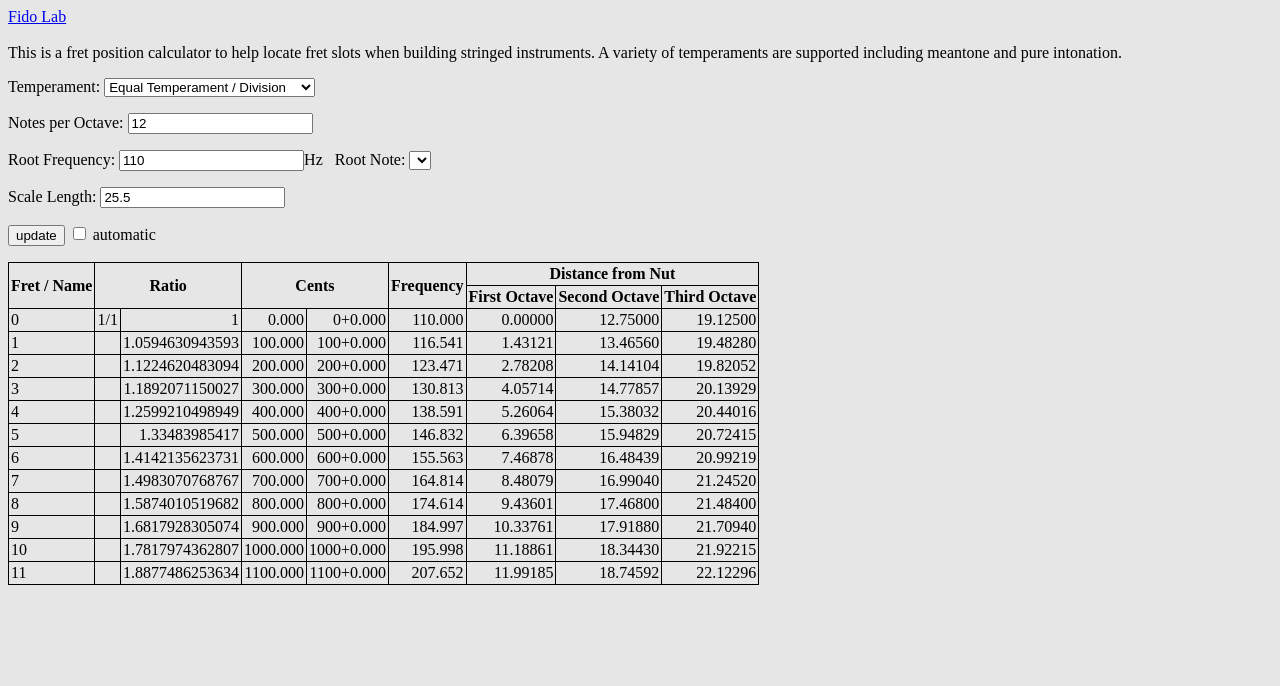
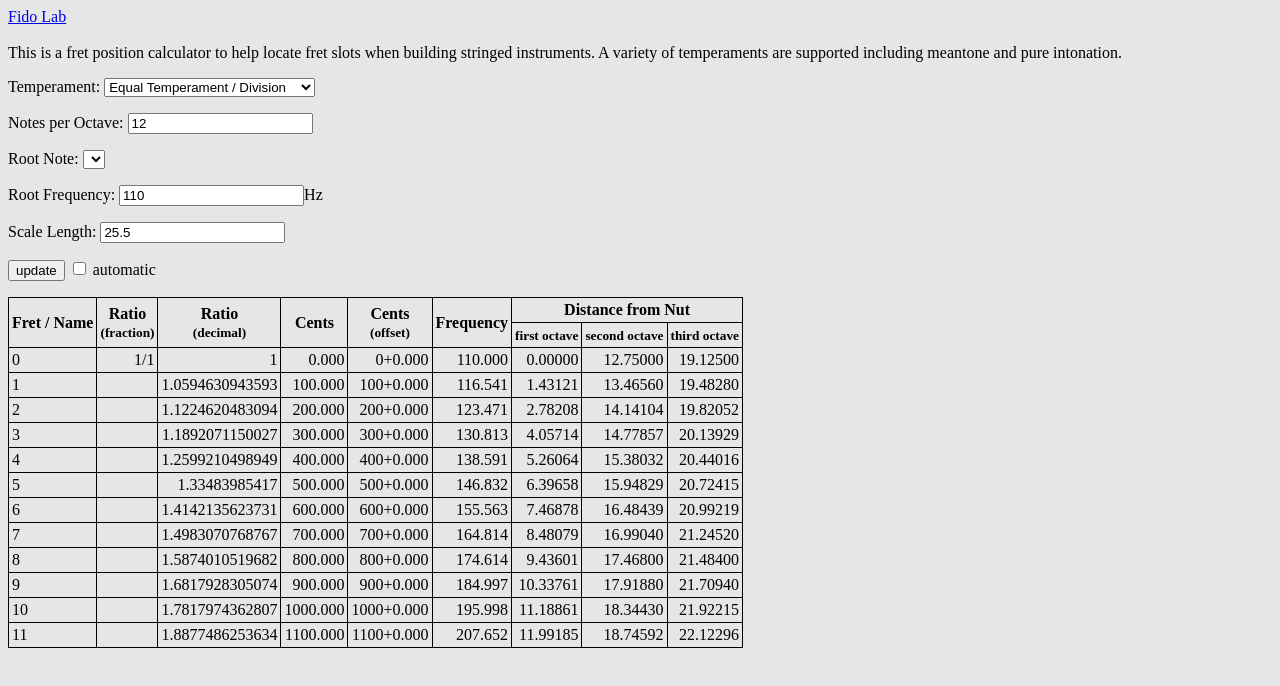
Before and after one commit to martinfido/fidolab, a plain HTML site: page fretcalc/index.html in a window 1280 px wide. Drawn offline with Linux system fonts and the light colour scheme.

Commit message:
improve fretcalc headings

```diff
--- a/fretcalc/index.html
+++ b/fretcalc/index.html
@@ -7,10 +7,9 @@
 <meta name="description" content="A calculator to provide fret position measurements when building stringed instruments" />
 <link rel="SHORTCUT ICON" href="/favicon.ico" />
 <style type="text/css">
-body { background-color:#e6e6e6; }
-table { border-collapse:collapse; }
-table, th, td { border: 1px solid black; }
-th, td { padding: 2px; }
+body { background-color: #e6e6e6; }
+table { border-collapse: collapse; border: 1px solid black; }
+th, td { border: 1px solid black; padding: 3px; }
 td { text-align: right; }
 </style>
 <script type="text/javascript">
@@ -77,19 +76,21 @@ class Note {
     return hundreds + ((offset >= 0) ? '+' : '') + offset.toFixed(3);
   }
 
-  static almostInt(num) {
-    // TODO optimise this
-    // num % 1 then check if close to 0 or close to 1?
-    let fix = num.toFixed(13)
-    let rnd = fix.replace(/\.0+$/, '');
-    //console.log(num + ' -> ' + res);
-    return (fix.length !== rnd.length) ? rnd : null;
+  static approxInt(num) {
+    let mod = num % 1;
+    if ((mod > 0.0000000000001) && (mod < 0.9999999999999)) {
+      return null;
+    }
+    return num.toFixed(13).replace(/\.0+$/, '');
+    //let fix = num.toFixed(13)
+    //let rnd = fix.replace(/\.0+$/, '');
+    //return (fix.length !== rnd.length) ? rnd : null;
   }
 
   fraction_str() {
     let re = new RegExp('\.0+$', 'i');
     for (let bot = 1; bot < 50; bot++) {
-      let top = Note.almostInt(this.ratio * bot);
+      let top = Note.approxInt(this.ratio * bot);
       if (top) {
         return top + '/' + bot;
       }
@@ -100,11 +101,7 @@ class Note {
 
 class Temperament {
 
-}
-
-// Scale create functions
-
-function equal_temperament(notes_per_octave) {
+  static equal(notes_per_octave) {
     var notes = [];
     for (var i = 0; i < notes_per_octave; i++) {
       notes.push(Note.ofCents(i, 1200 * i / notes_per_octave));
@@ -112,7 +109,7 @@ function equal_temperament(notes_per_octave) {
     return notes;
   }
 
-function meantone(comma, division) {
+  static meantone(comma, division) {
     let major_fifth = (3 / 2) / Math.pow(comma, division);
     let whole_tone = major_fifth * major_fifth / 2;
     let major_third = whole_tone * whole_tone; // major_sixth * major_fifth / 2
@@ -123,7 +120,7 @@ function meantone(comma, division) {
     let chromatic_semitone = whole_tone / diatonic_semitone;
 
     //let names = [ 'C', 'D', 'E', 'F', 'G', 'A', 'B' ];
-  let names = [ '1', '2', '3', '4', '5', '6', '7' ];
+    let names = ['1', '2', '3', '4', '5', '6', '7'];
     let notes = [];
 
     function add(name, ratio) {
@@ -140,15 +137,15 @@ function meantone(comma, division) {
     add(names[5], major_sixth);
     add(names[6], major_seventh);
 
-  notes.sort(function(a, b) { return a.ratio - b.ratio; });
+    notes.sort(function (a, b) { return a.ratio - b.ratio; });
     return notes;
   }
 
-function bach_lehman_1722() {
+  static bach_lehman_1722() {
     const pure_fifth = 3 / 2;
     const narrow_fifth = pure_fifth / Math.pow(pythagorean_comma, 1 / 6);
     const half_narrow_fifth = pure_fifth / Math.pow(pythagorean_comma, 1 / 12);
-  const names = [ 'C', 'C♯', 'D', 'E♭', 'E', 'F', 'F♯', 'G', 'G♯', 'A', 'B♭', 'B' ];
+    const names = ['C', 'C♯', 'D', 'E♭', 'E', 'F', 'F♯', 'G', 'G♯', 'A', 'B♭', 'B'];
 
     let notes = [];
     let i = 5; // start on the major fourth
@@ -167,12 +164,12 @@ function bach_lehman_1722() {
       ratio *= half_narrow_fifth;
     }
 
-  notes.sort(function(a, b) { return a.ratio - b.ratio; });
+    notes.sort(function (a, b) { return a.ratio - b.ratio; });
 
     return notes;
   }
 
-function custom_temperament(note_list) {
+  static custom(note_list) {
     let notes = [];
     for (let str of note_list.split(" ")) {
       let note = Note.parse(str);
@@ -180,8 +177,9 @@ function custom_temperament(note_list) {
         notes.push(note);
       }
     }
-  notes.sort(function(a, b) { return a.ratio - b.ratio; });
+    notes.sort(function (a, b) { return a.ratio - b.ratio; });
     return notes;
+  }
 }
 
 // Fret table functions
@@ -202,22 +200,22 @@ function update_scale() {
       if (isNaN(notes_per_octave) || (notes_per_octave < 1)) {
         return null;
       }
-      notes = equal_temperament(notes_per_octave);
+      notes = Temperament.equal(notes_per_octave);
       break;
     }
     case 'meantone': {
       let comma = document.getElementById('comma').value == 's' ? syntonic_comma : pythagorean_comma;
       let division = 1 / document.getElementById('division').value;
-      notes = meantone(comma, division);
+      notes = Temperament.meantone(comma, division);
       break;
     }
     case 'lehman': {
-      notes = bach_lehman_1722();
+      notes = Temperament.bach_lehman_1722();
       break;
     }
     default: {
       let note_list = document.getElementById('cs').value;
-      notes = custom_temperament(note_list);
+      notes = Temperament.custom(note_list);
       break;
     }
   }
@@ -347,11 +345,13 @@ temperaments are supported including meantone and pure intonation.
   </select>
 </p>
 <p id="customparam">
-  Notes: <input id="cs" type="text" name="custom temperament" size="80" value="C:1/1 C♯:25/24 10/9 D:9/8 32/27 E♭:6/5 E:5/4 F:4/3 25/18 F♯:45/32 G:3/2 G♯:25/16 A:5/3 16/9 B♭:9/5 B:15/8" onchange="got_input()">
+  <input id="cs" type="text" name="custom temperament" size="80" value="C:1/1 C♯:25/24 10/9 D:9/8 32/27 E♭:6/5 E:5/4 F:4/3 25/18 F♯:45/32 G:3/2 G♯:25/16 A:5/3 16/9 B♭:9/5 B:15/8" onchange="got_input()">
 </p>
 <p>
-  Root Frequency: <input id="rf" type="text" name="root frequency" value="110" onchange="got_input()">Hz&nbsp;&nbsp;
   Root Note: <select id="rn" onchange="got_input()"></select>
+</p>
+<p>
+  Root Frequency: <input id="rf" type="text" name="root frequency" value="110" onchange="got_input()">Hz
 </p>
 <p>
   Scale Length: <input id="sl" type="text" name="scale length" value="25.5" onchange="got_input()">
@@ -363,15 +363,17 @@ temperaments are supported including meantone and pure intonation.
 <table id="frets">
   <tr>
     <th rowspan="2">Fret / Name</th>
-    <th rowspan="2" colspan="2">Ratio</th>
-    <th rowspan="2" colspan="2">Cents</th>
+    <th rowspan="2">Ratio<br/><small>(fraction)</small></th>
+    <th rowspan="2">Ratio<br/><small>(decimal)</small></th>
+    <th rowspan="2">Cents</th>
+    <th rowspan="2">Cents<br/><small>(offset)</small></th>
     <th rowspan="2">Frequency</th>
     <th colspan="3">Distance from Nut</th>
   </tr>
   <tr>
-    <th>First Octave</th>
-    <th>Second Octave</th>
-    <th>Third Octave</th>
+    <th><small>first octave</small></th>
+    <th><small>second octave</small></th>
+    <th><small>third octave</small></th>
   </tr>
 </tr>
 </table>
```
Lines whose indentation alone changed are shown as unchanged.
